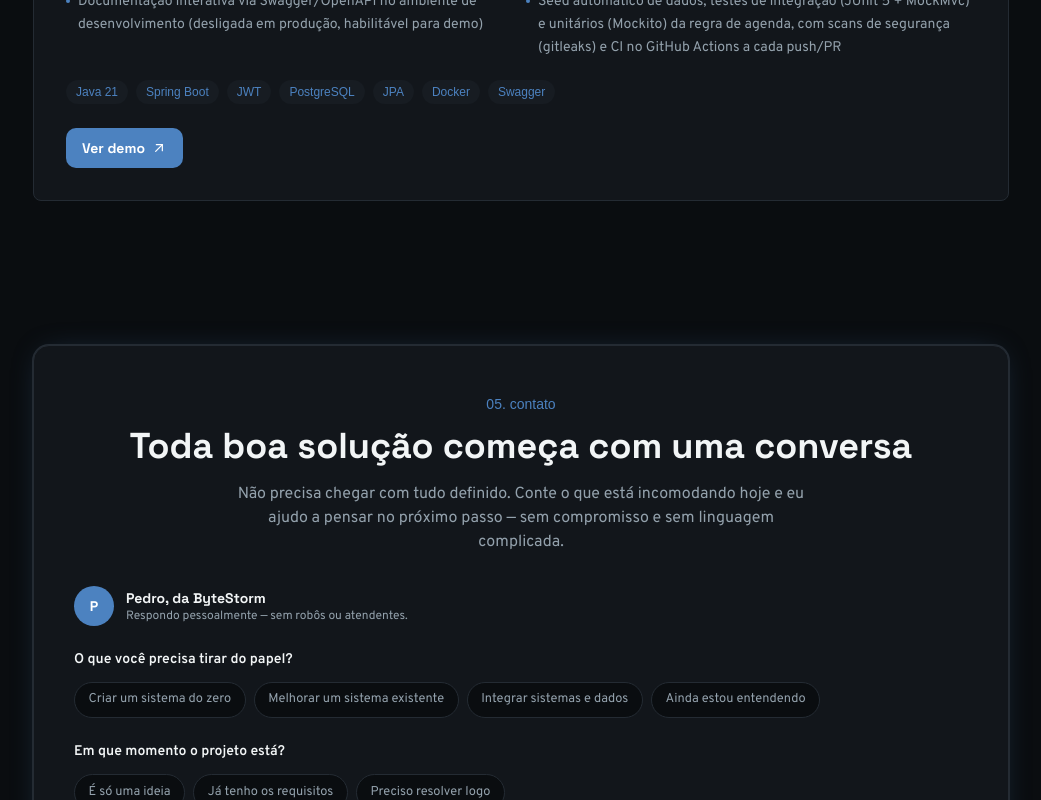
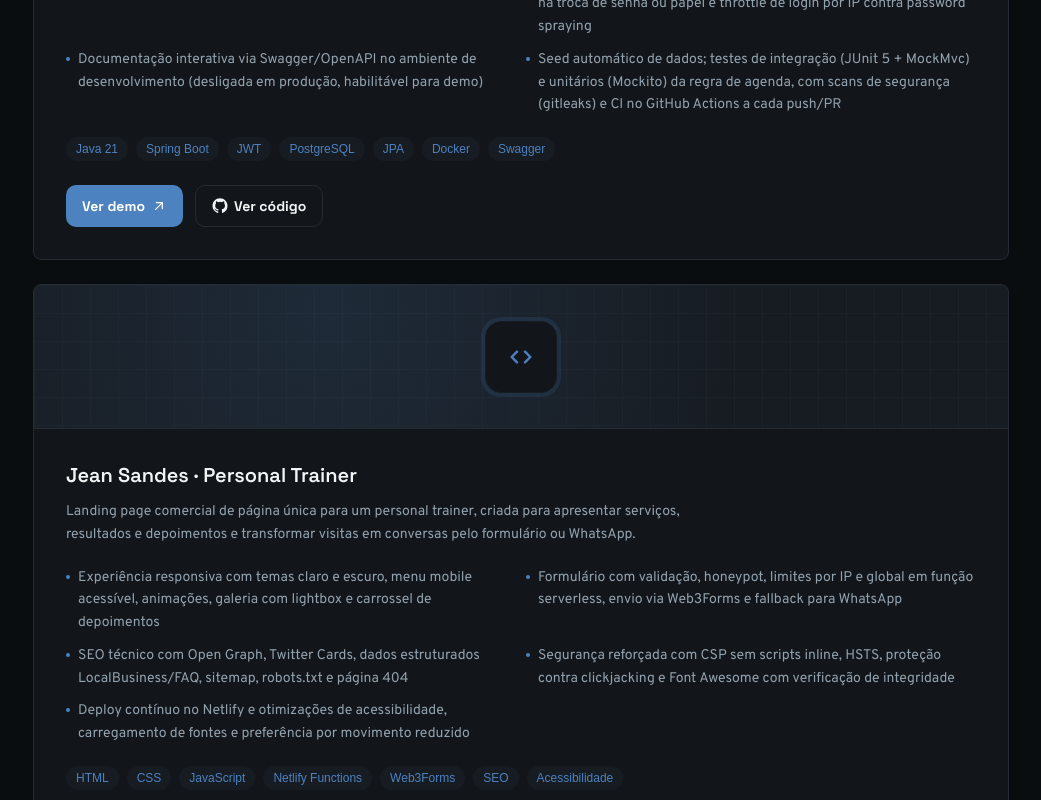
Before and after one commit to pedrolinard/portifolio, a Next.js app: page / in a window 1280 px wide. Shown: the part 4220-5020 px from the top of the page, without its empty margins (119-1160 px from the left). Built offline with nearby package versions, Linux system fonts and the light colour scheme; a web font is replaced by a local one.

Commit message:
feat-update-project-showcase

```diff
--- a/src/components/Projects.tsx
+++ b/src/components/Projects.tsx
@@ -1,4 +1,10 @@
-import { ArrowUpRightIcon, LockIcon, PawIcon } from "./icons";
+import {
+  ArrowUpRightIcon,
+  CodeIcon,
+  GithubIcon,
+  LockIcon,
+  PawIcon,
+} from "./icons";
 import { SectionHeading } from "./SectionHeading";
 
 type Project = {
@@ -8,6 +14,7 @@ type Project = {
   highlights: string[];
   tags: string[];
   liveHref?: string;
+  repoHref?: string;
 };
 
 const projects: Project[] = [
@@ -23,6 +30,7 @@ const projects: Project[] = [
       "Detecção de senha vazada (Have I Been Pwned) e de \"viagem impossível\" entre sessões, com alerta por e-mail",
       "Troca de e-mail com confirmação em duas etapas: link enviado ao endereço novo antes de efetivar a mudança, com aviso de segurança para o antigo",
       "Observabilidade em produção com Rollbar, capturando erros inesperados de servidor e de cliente",
+      "Painel reorganizado em visão geral, conta e segurança, com busca administrativa, feedback por toasts, skeletons e ações otimistas",
       "Sessões com tipo de dispositivo e localização aproximada, painel de auditoria com autor da ação e suspensão/exclusão de conta por admins",
       "Autoatendimento LGPD: o titular exporta ou exclui os próprios dados sem depender de um admin",
       "CSRF (double-submit cookie), rate limiting e CAPTCHA (Cloudflare Turnstile) contra força bruta",
@@ -30,6 +38,7 @@ const projects: Project[] = [
     ],
     tags: ["Next.js", "TypeScript", "Django", "Prisma", "JWT / MFA", "WebAuthn", "PostgreSQL"],
     liveHref: "https://auth-gateway-kappa.vercel.app",
+    repoHref: "https://github.com/pedrolinard/Auth-System",
   },
   {
     title: "Clínica Veterinária API",
@@ -52,6 +61,23 @@ const projects: Project[] = [
     ],
     tags: ["Java 21", "Spring Boot", "JWT", "PostgreSQL", "JPA", "Docker", "Swagger"],
     liveHref: "https://vet-clinic-frontend.vercel.app",
+    repoHref: "https://github.com/pedrolinard/cllinica-veterinaria",
+  },
+  {
+    title: "Jean Sandes · Personal Trainer",
+    icon: CodeIcon,
+    description:
+      "Landing page comercial de página única para um personal trainer, criada para apresentar serviços, resultados e depoimentos e transformar visitas em conversas pelo formulário ou WhatsApp.",
+    highlights: [
+      "Experiência responsiva com temas claro e escuro, menu mobile acessível, animações, galeria com lightbox e carrossel de depoimentos",
+      "Formulário com validação, honeypot, limites por IP e global em função serverless, envio via Web3Forms e fallback para WhatsApp",
+      "SEO técnico com Open Graph, Twitter Cards, dados estruturados LocalBusiness/FAQ, sitemap, robots.txt e página 404",
+      "Segurança reforçada com CSP sem scripts inline, HSTS, proteção contra clickjacking e Font Awesome com verificação de integridade",
+      "Deploy contínuo no Netlify e otimizações de acessibilidade, carregamento de fontes e preferência por movimento reduzido",
+    ],
+    tags: ["HTML", "CSS", "JavaScript", "Netlify Functions", "Web3Forms", "SEO", "Acessibilidade"],
+    liveHref: "https://personaljeansandes.netlify.app",
+    repoHref: "https://github.com/pedrolinard/personal-jean",
   },
 ];
 
@@ -154,6 +180,16 @@ export function Projects() {
                       Ver demo <ArrowUpRightIcon className="h-4 w-4" />
                     </a>
                   )}
+                  {project.repoHref && (
+                    <a
+                      href={project.repoHref}
+                      target="_blank"
+                      rel="noreferrer"
+                      className="inline-flex items-center gap-1.5 rounded-[10px] border border-border px-4 py-2.5 font-heading text-sm font-bold text-foreground transition-[border-color,color,transform] hover:-translate-y-0.5 hover:border-accent hover:text-accent"
+                    >
+                      <GithubIcon className="h-4 w-4" /> Ver código
+                    </a>
+                  )}
                 </div>
               </div>
             </article>
```
